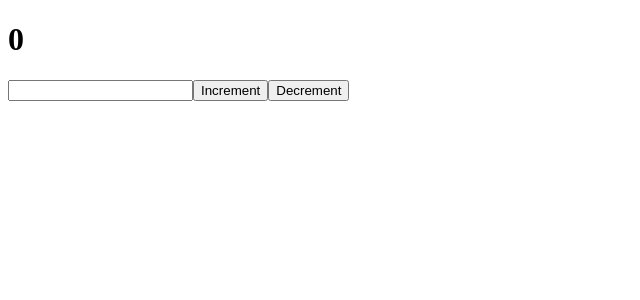
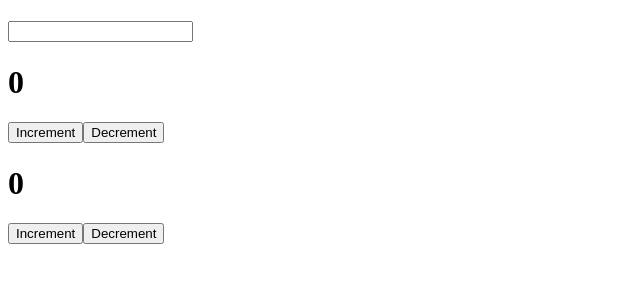
Before and after one commit to soulle/react-app, a React (Create React App) app: page / in a window 1280 px wide. Shown: the top 300 px of the page, without its empty margins (0-640 px from the left). Built offline with nearby package versions, Linux system fonts and the light colour scheme.

Commit message:
update app

```diff
--- a/src/App.js
+++ b/src/App.js
@@ -1,20 +1,12 @@
 import React, { useState } from "react";
+import { ClassCounter } from "./components/ClassCounter";
+import { Counter } from "./components/Counter";
 
 function App() {
-  const [likes, setLikes] = useState(0);
   const [value, setValue] = useState("");
-
-  function increment() {
-    setLikes(likes + 1);
-  }
-
-  function decrement() {
-    setLikes(likes - 1);
-  }
 
   return (
     <div className="App">
-      <h1>{likes}</h1>
       <h1>{value}</h1>
       <input
         type="text"
@@ -23,8 +15,8 @@
           setValue(event.target.value);
         }}
       />
-      <button onClick={increment}>Increment</button>
-      <button onClick={decrement}>Decrement</button>
+      <Counter />
+      <ClassCounter />
     </div>
   );
 }
```
